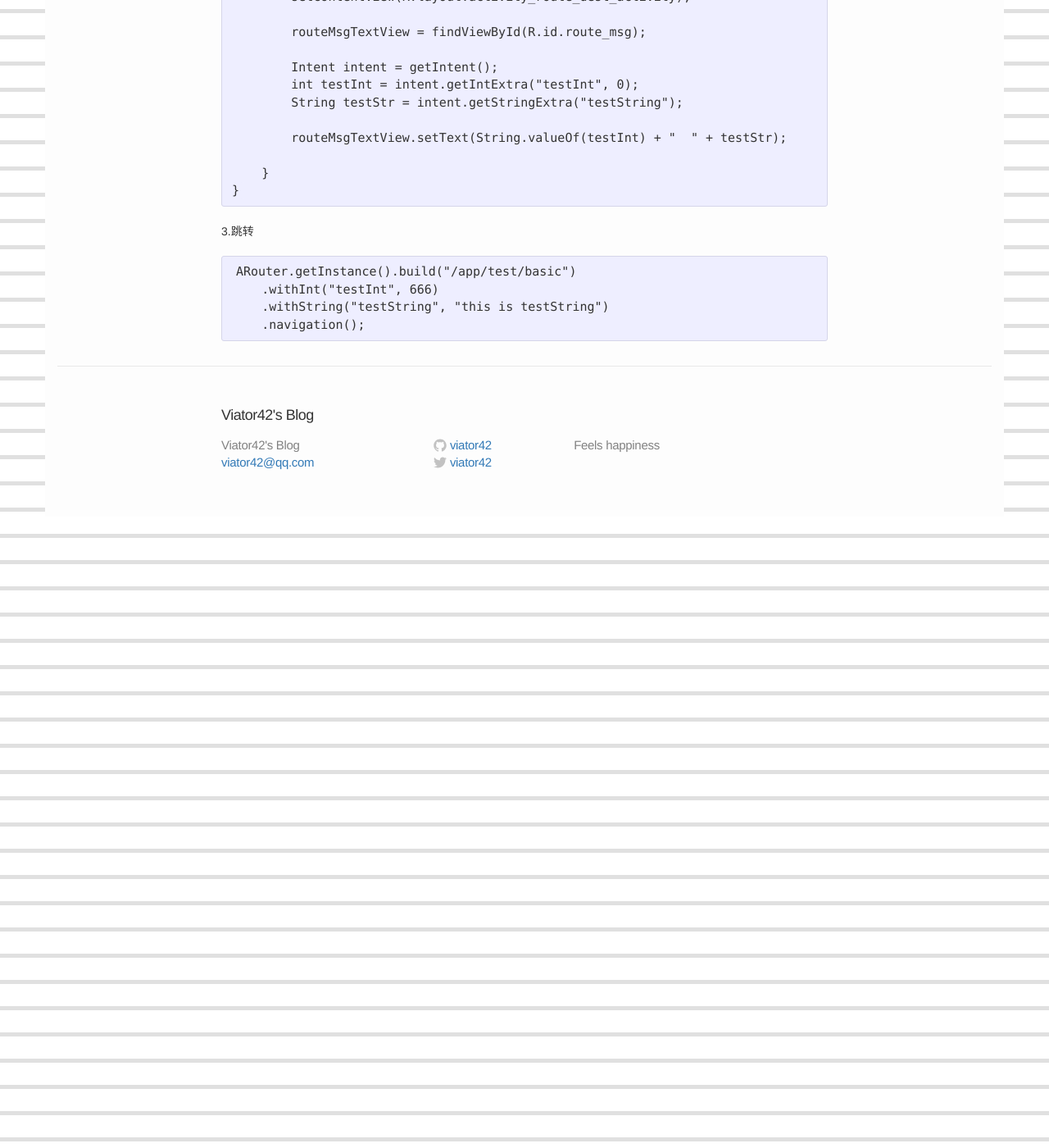
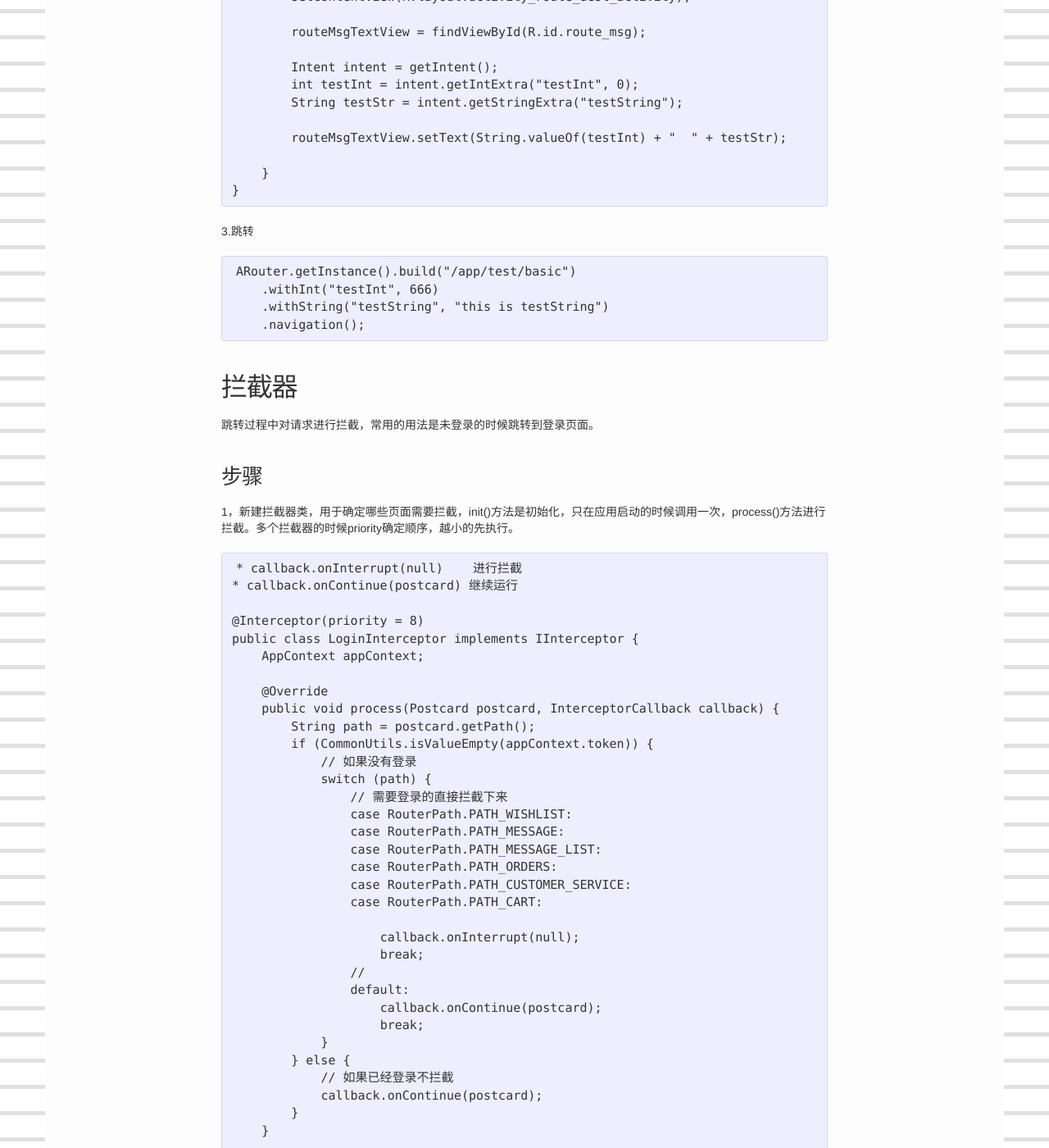
Before and after one commit to viator42/viator42.github.io, a Jekyll site: the page built from _posts/2019-1-4-android-arouter.markdown, in a window 1280 px wide and 1400 px high, scrolled down 1180 px. Shown: the whole window at 82% size. Built offline with Jekyll 4.4.1, drawn with Linux system fonts in a browser that asks for light colours; some of the changed text lies outside the part shown.

Commit message:
update post

```diff
--- a/_posts/2019-1-4-android-arouter.markdown
+++ b/_posts/2019-1-4-android-arouter.markdown
@@ -55,3 +55,95 @@ categories: Android
         .withInt("testInt", 666)
         .withString("testString", "this is testString")
         .navigation();
+
+## 拦截器
+
+跳转过程中对请求进行拦截，常用的用法是未登录的时候跳转到登录页面。
+
+### 步骤
+
+1，新建拦截器类，用于确定哪些页面需要拦截，init()方法是初始化，只在应用启动的时候调用一次，process()方法进行拦截。多个拦截器的时候priority确定顺序，越小的先执行。
+
+    * callback.onInterrupt(null)    进行拦截
+    * callback.onContinue(postcard) 继续运行
+
+    @Interceptor(priority = 8)
+    public class LoginInterceptor implements IInterceptor {
+        AppContext appContext;
+
+        @Override
+        public void process(Postcard postcard, InterceptorCallback callback) {
+            String path = postcard.getPath();
+            if (CommonUtils.isValueEmpty(appContext.token)) {
+                // 如果没有登录
+                switch (path) {
+                    // 需要登录的直接拦截下来
+                    case RouterPath.PATH_WISHLIST:
+                    case RouterPath.PATH_MESSAGE:
+                    case RouterPath.PATH_MESSAGE_LIST:
+                    case RouterPath.PATH_ORDERS:
+                    case RouterPath.PATH_CUSTOMER_SERVICE:
+                    case RouterPath.PATH_CART:
+
+                        callback.onInterrupt(null);
+                        break;
+                    //
+                    default:
+                        callback.onContinue(postcard);
+                        break;
+                }
+            } else {
+                // 如果已经登录不拦截
+                callback.onContinue(postcard);
+            }
+        }
+
+        @Override
+        public void init(Context context) {
+            appContext = (AppContext) context.getApplicationContext();
+        }
+    }
+
+2，路由跳转的回调，定义被拦截之后执行的操作。
+
+    public class LoginNavigationCallbackImpl implements NavigationCallback {
+        /**
+        * 找到了
+        */
+        @Override
+        public void onFound(Postcard postcard) {
+
+        }
+
+        /**
+        * 找不到了
+        */
+        @Override
+        public void onLost(Postcard postcard) {
+
+        }
+
+        /**
+        * 跳转成功了
+        */
+        @Override
+        public void onArrival(Postcard postcard) {
+
+        }
+
+        @Override
+        public void onInterrupt(Postcard postcard) {
+            String path = postcard.getPath();
+            Bundle bundle = postcard.getExtras();
+            // 被登录拦截了下来了
+            // 需要调转到登录页面，把参数跟被登录拦截下来的路径传递给登录页面，登录成功后再进行跳转被拦截的页面
+            ARouter.getInstance().build(RouterPath.PATH_LOGIN)
+                    .with(bundle)
+                    .navigation();
+        }
+    }
+
+3，启动 Activity
+
+    ARouter.getInstance().build(RouterPath.PATH_CART)
+        .navigation(WishlistActivity.this, new LoginNavigationCallbackImpl());
```
